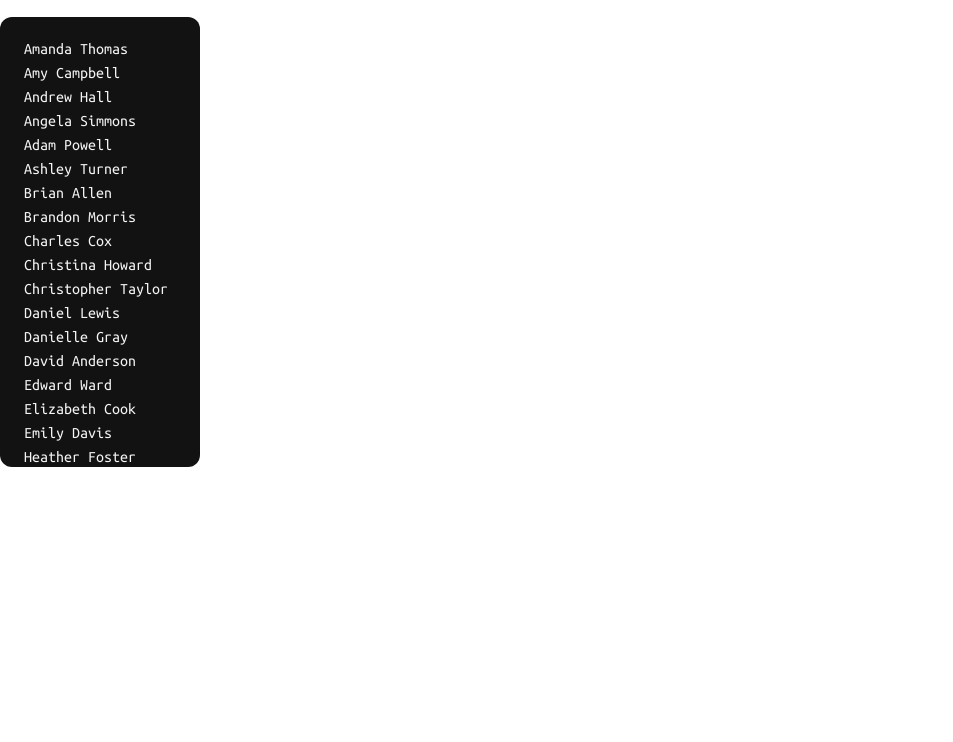
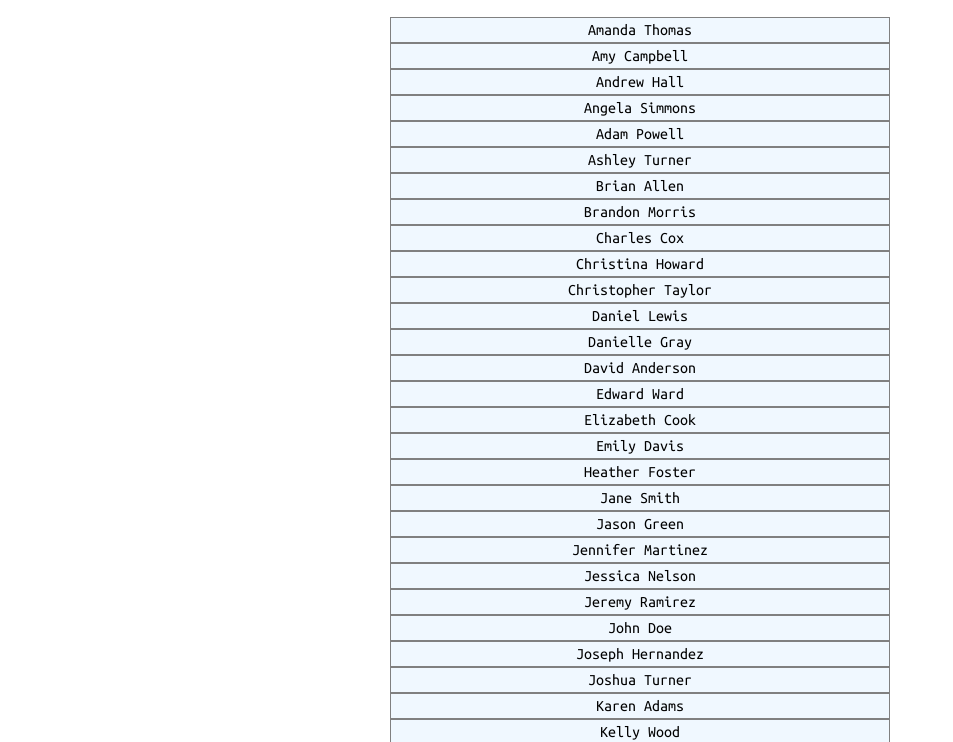
Before and after one commit to Ujef55/search-filter, a plain HTML site: page index.html in a window 1280 px wide. Shown: the part 128-870 px from the top of the page, without its empty margins (0-953 px from the left). Before the commit the page ends 800 px from the top, so only its background shows below. Drawn offline with Linux system fonts and the light colour scheme.

Commit message:
modified some styling

```diff
--- a/style.css
+++ b/style.css
@@ -6,7 +6,7 @@
     box-sizing: border-box;
 }
 
-.contactContainer {
+.namesContainer {
     display: flex;
     flex-direction: column;
     justify-content: center;
@@ -36,20 +36,10 @@
     padding: 4px;
 }
 
-.listItems .head {
-    text-decoration: none;
-    font-size: 30px;
-    font-family: 'roboto';
-}
-
-.box {
-    max-height: 450px;
-    overflow-y: scroll;
-    background: #121212;
-    color: whitesmoke;
-    width: 200px;
-    border-radius: 12px;
-    margin-top: 20px;
+.listItemsName {
+    border: 1px solid grey;
+    width: 500px;
+    background-color: aliceblue;
 }
 
 .box::-webkit-scrollbar {
```
